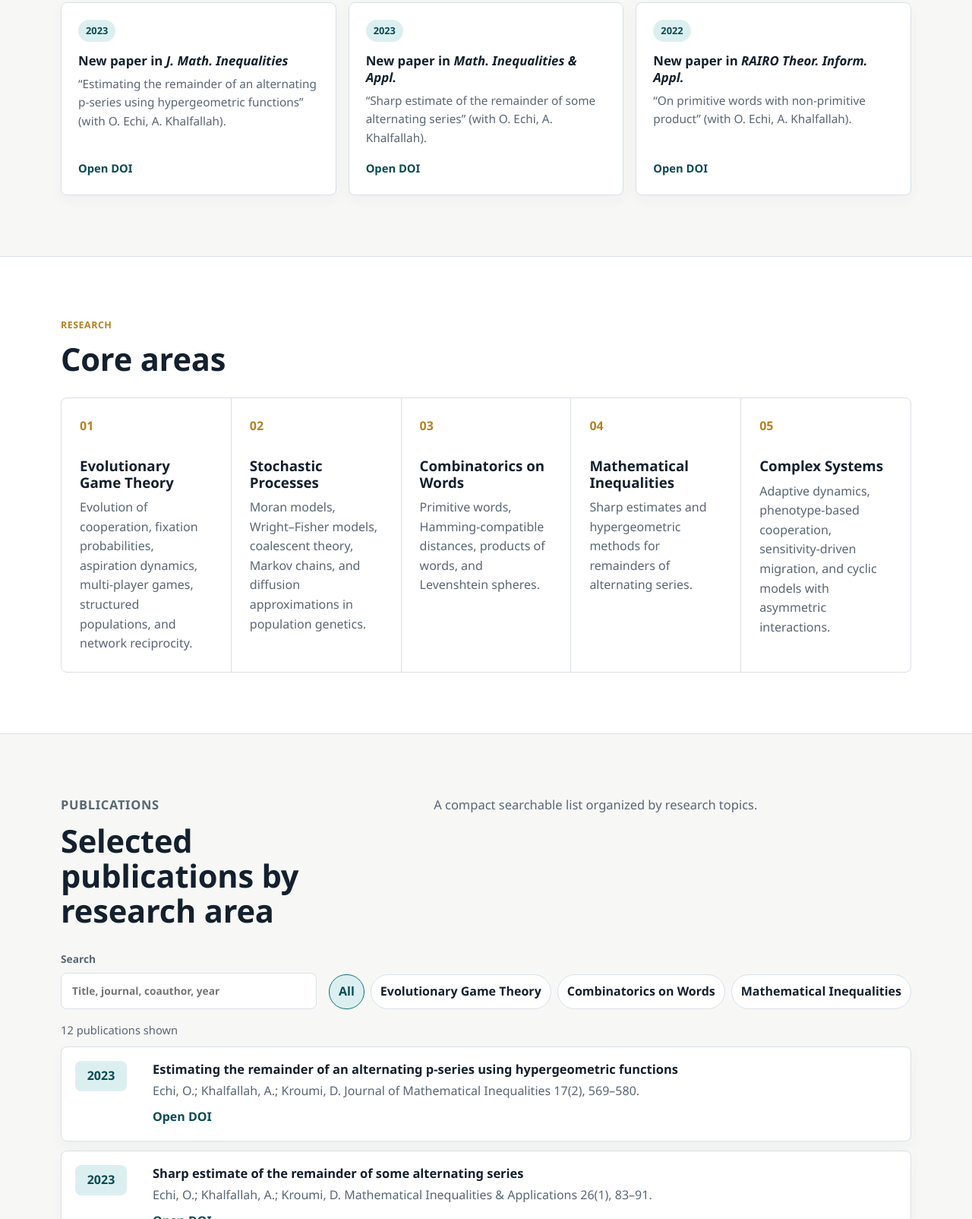
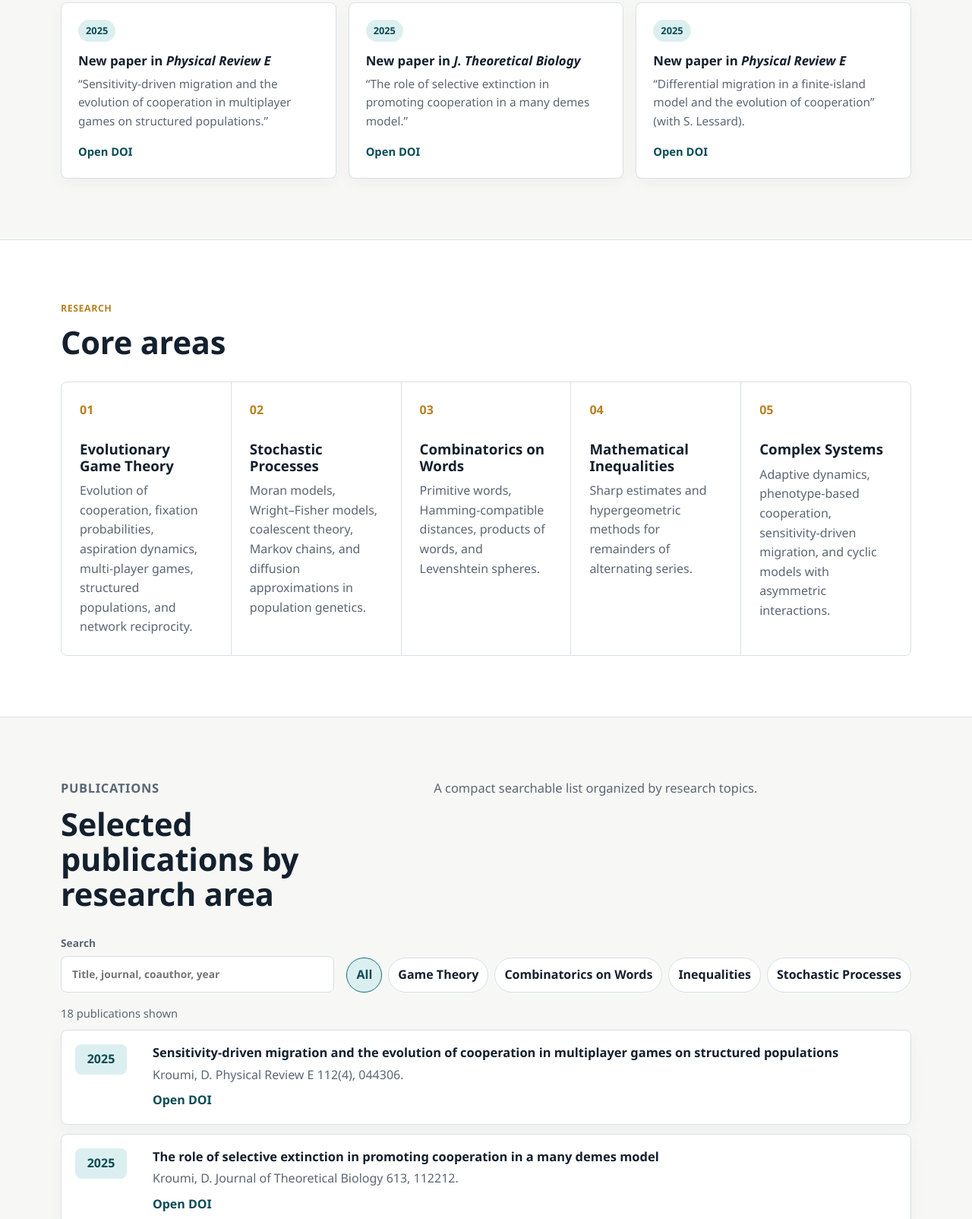
Before and after one commit to kroumidhaker/kroumidhaker.github.io, a plain HTML site: page index.html in a window 1280 px wide. Shown: the part 1196-2800 px from the top of the page at 76% size. Drawn offline with Linux system fonts and the light colour scheme.

Commit message:
Update to 18 publications from Google Scholar and Pure KFUPM

```diff
--- a/assets/site.js
+++ b/assets/site.js
@@ -1,67 +1,67 @@
 const publications = [
   {
     number: 1,
-    year: 2015,
+    year: 2025,
     tags: ["game-theory"],
-    title: "Conditions for cooperation to be more abundant than defection in a hierarchically structured population",
-    meta: "Kroumi, D.; Lessard, S. Dynamic Games and Applications 5(2), 239–262.",
-    link: "https://doi.org/10.1007/s13235-014-0128-9"
+    title: "Sensitivity-driven migration and the evolution of cooperation in multiplayer games on structured populations",
+    meta: "Kroumi, D. Physical Review E 112(4), 044306.",
+    link: "https://doi.org/10.1103/PhysRevE.112.044306"
   },
   {
     number: 2,
-    year: 2015,
+    year: 2025,
     tags: ["game-theory"],
-    title: "Strong migration limit for games in structured populations: applications to dominance hierarchy and set structure",
-    meta: "Kroumi, D.; Lessard, S. Games 6(3), 318–346.",
-    link: "https://doi.org/10.3390/g6030318"
+    title: "The role of selective extinction in promoting cooperation in a many demes model",
+    meta: "Kroumi, D. Journal of Theoretical Biology 613, 112212.",
+    link: "https://doi.org/10.1016/j.jtbi.2025.112212"
   },
   {
     number: 3,
-    year: 2015,
+    year: 2025,
     tags: ["game-theory"],
-    title: "Evolution of cooperation in a multidimensional phenotype space",
-    meta: "Kroumi, D.; Lessard, S. Theoretical Population Biology 102, 60–75.",
-    link: "https://doi.org/10.1016/j.tpb.2015.03.005"
+    title: "Differential migration in a finite-island model and the evolution of cooperation",
+    meta: "Kroumi, D.; Lessard, S. Physical Review E 111(6), 064304.",
+    link: "https://doi.org/10.1103/PhysRevE.111.064304"
   },
   {
     number: 4,
-    year: 2021,
+    year: 2024,
     tags: ["game-theory"],
-    title: "Aspiration can promote cooperation in well-mixed populations as in regular graphs",
-    meta: "Kroumi, D. Dynamic Games and Applications 11(2), 390–417.",
-    link: "https://doi.org/10.1007/s13235-020-00362-7"
+    title: "Evolutionary game with stochastic payoffs in a finite island model",
+    meta: "Kroumi, D.; Lessard, S. Journal of Dynamics and Games 11(4), 295–334.",
+    link: "https://doi.org/10.3934/jdg.2024014"
   },
   {
     number: 5,
-    year: 2021,
-    tags: ["game-theory"],
-    title: "The effect of variability in payoffs on average abundance in two-player linear games under symmetric mutation",
-    meta: "Kroumi, D.; Lessard, S. Journal of Theoretical Biology 513, Paper No. 110569.",
-    link: "https://doi.org/10.1016/j.jtbi.2020.110569"
+    year: 2024,
+    tags: ["game-theory", "stochastic"],
+    title: "Stochastic viability in an island model with partial dispersal: Approximation by a diffusion process",
+    meta: "Kroumi, D.; Lessard, S. Theoretical Population Biology 158, 170–184.",
+    link: "https://doi.org/10.1016/j.tpb.2024.06.002"
   },
   {
     number: 6,
-    year: 2021,
-    tags: ["game-theory"],
-    title: "Effect of variability in payoffs on conditions for the evolution of cooperation in a small population",
-    meta: "Kroumi, D.; Martin, É.; Li, C.; Lessard, S. Dynamic Games and Applications 11(4), 803–834.",
-    link: "https://doi.org/10.1007/s13235-021-00386-7"
+    year: 2023,
+    tags: ["stochastic"],
+    title: "A graphical representation of the truncated moment of the solution of a nonlinear SPDE",
+    meta: "Smii, B.; Kroumi, D. International Journal of Analysis and Applications 21, 132.",
+    link: "https://doi.org/10.28924/2291-8639-21-2023-132"
   },
   {
     number: 7,
-    year: 2021,
-    tags: ["game-theory"],
-    title: "A game-theoretic approach to analyze interacting actors in GRL goal models",
-    meta: "Hassine, J.; Kroumi, D.; Amyot, D. Requirements Engineering 26(3), 399–422.",
-    link: "https://doi.org/10.1007/s00766-021-00352-y"
+    year: 2023,
+    tags: ["inequalities"],
+    title: "Estimating the remainder of an alternating p-series using hypergeometric functions",
+    meta: "Echi, O.; Khalfallah, A.; Kroumi, D. Journal of Mathematical Inequalities 17(2), 569–580.",
+    link: "https://doi.org/10.7153/jmi-2023-17-36"
   },
   {
     number: 8,
-    year: 2022,
-    tags: ["game-theory"],
-    title: "Evolution of cooperation with respect to fixation probabilities in multi-player games with random payoffs",
-    meta: "Kroumi, D.; Martin, É.; Lessard, S. Theoretical Population Biology 145, 1–21.",
-    link: "https://doi.org/10.1016/j.tpb.2022.02.001"
+    year: 2023,
+    tags: ["inequalities"],
+    title: "Sharp estimate of the remainder of some alternating series",
+    meta: "Echi, O.; Khalfallah, A.; Kroumi, D. Mathematical Inequalities & Applications 26(1), 83–91.",
+    link: "https://doi.org/10.7153/mia-2023-26-07"
   },
   {
     number: 9,
@@ -74,26 +74,74 @@ const publications = [
   {
     number: 10,
     year: 2022,
+    tags: ["game-theory"],
+    title: "Evolution of cooperation with respect to fixation probabilities in multi-player games with random payoffs",
+    meta: "Kroumi, D.; Martin, É.; Lessard, S. Theoretical Population Biology 145, 1–21.",
+    link: "https://doi.org/10.1016/j.tpb.2022.02.001"
+  },
+  {
+    number: 11,
+    year: 2022,
     tags: ["words"],
     title: "On primitive words with non-primitive product",
-    meta: "Echi, O.; Khalfallah, A.; Kroumi, D. RAIRO – Theoretical Informatics and Applications 56, Article 4, 11 pp.",
+    meta: "Echi, O.; Khalfallah, A.; Kroumi, D. RAIRO – Theoretical Informatics and Applications 56, Article 4.",
     link: "https://doi.org/10.1051/ita/2022004"
   },
   {
-    number: 11,
-    year: 2023,
-    tags: ["inequalities"],
-    title: "Estimating the remainder of an alternating p-series using hypergeometric functions",
-    meta: "Echi, O.; Khalfallah, A.; Kroumi, D. Journal of Mathematical Inequalities 17(2), 569–580.",
-    link: "https://doi.org/10.7153/jmi-2023-17-36"
+    number: 12,
+    year: 2021,
+    tags: ["game-theory"],
+    title: "Effect of variability in payoffs on conditions for the evolution of cooperation in a small population",
+    meta: "Kroumi, D.; Martin, É.; Li, C.; Lessard, S. Dynamic Games and Applications 11(4), 803–834.",
+    link: "https://doi.org/10.1007/s13235-021-00386-7"
   },
   {
-    number: 12,
-    year: 2023,
-    tags: ["inequalities"],
-    title: "Sharp estimate of the remainder of some alternating series",
-    meta: "Echi, O.; Khalfallah, A.; Kroumi, D. Mathematical Inequalities & Applications 26(1), 83–91.",
-    link: "https://doi.org/10.7153/mia-2023-26-07"
+    number: 13,
+    year: 2021,
+    tags: ["game-theory"],
+    title: "A game-theoretic approach to analyze interacting actors in GRL goal models",
+    meta: "Hassine, J.; Kroumi, D.; Amyot, D. Requirements Engineering 26(3), 399–422.",
+    link: "https://doi.org/10.1007/s00766-021-00352-y"
+  },
+  {
+    number: 14,
+    year: 2021,
+    tags: ["game-theory"],
+    title: "Aspiration can promote cooperation in well-mixed populations as in regular graphs",
+    meta: "Kroumi, D. Dynamic Games and Applications 11(2), 390–417.",
+    link: "https://doi.org/10.1007/s13235-020-00362-7"
+  },
+  {
+    number: 15,
+    year: 2021,
+    tags: ["game-theory"],
+    title: "The effect of variability in payoffs on average abundance in two-player linear games under symmetric mutation",
+    meta: "Kroumi, D.; Lessard, S. Journal of Theoretical Biology 513, 110569.",
+    link: "https://doi.org/10.1016/j.jtbi.2020.110569"
+  },
+  {
+    number: 16,
+    year: 2015,
+    tags: ["game-theory"],
+    title: "Strong migration limit for games in structured populations",
+    meta: "Kroumi, D.; Lessard, S. Games 6(3), 318–346.",
+    link: "https://doi.org/10.3390/g6030318"
+  },
+  {
+    number: 17,
+    year: 2015,
+    tags: ["game-theory"],
+    title: "Conditions for cooperation to be more abundant than defection in a hierarchically structured population",
+    meta: "Kroumi, D.; Lessard, S. Dynamic Games and Applications 5(2), 239–262.",
+    link: "https://doi.org/10.1007/s13235-014-0128-9"
+  },
+  {
+    number: 18,
+    year: 2015,
+    tags: ["game-theory"],
+    title: "Evolution of cooperation in a multidimensional phenotype space",
+    meta: "Kroumi, D.; Lessard, S. Theoretical Population Biology 102, 60–75.",
+    link: "https://doi.org/10.1016/j.tpb.2015.03.005"
   }
 ];
 
--- a/index.html
+++ b/index.html
@@ -51,7 +51,7 @@
           <a class="button ghost" href="#publicationList">View Publications</a>
         </div>
         <dl class="hero-facts" aria-label="Research summary">
-          <div><dt data-count="12">12</dt><dd>publications</dd></div>
+          <div><dt data-count="18">18</dt><dd>publications</dd></div>
           <div><dt data-count="15">15</dt><dd>years of research</dd></div>
           <div><dt data-count="14">14</dt><dd>years of teaching</dd></div>
           <div class="visitor-stat">
@@ -109,31 +109,31 @@
 
       <ol class="news-list">
         <li class="news-item">
-          <time datetime="2023">2023</time>
-          <h3>New paper in <em>J. Math. Inequalities</em></h3>
+          <time datetime="2025">2025</time>
+          <h3>New paper in <em>Physical Review E</em></h3>
           <p>
-            &ldquo;Estimating the remainder of an alternating p-series using
-            hypergeometric functions&rdquo; (with O. Echi, A. Khalfallah).
+            &ldquo;Sensitivity-driven migration and the evolution of cooperation
+            in multiplayer games on structured populations.&rdquo;
           </p>
-          <a class="news-link" href="https://doi.org/10.7153/jmi-2023-17-36" rel="noopener">Open DOI</a>
+          <a class="news-link" href="https://doi.org/10.1103/PhysRevE.112.044306" rel="noopener">Open DOI</a>
         </li>
         <li class="news-item">
-          <time datetime="2023">2023</time>
-          <h3>New paper in <em>Math. Inequalities &amp; Appl.</em></h3>
+          <time datetime="2025">2025</time>
+          <h3>New paper in <em>J. Theoretical Biology</em></h3>
           <p>
-            &ldquo;Sharp estimate of the remainder of some alternating series&rdquo;
-            (with O. Echi, A. Khalfallah).
+            &ldquo;The role of selective extinction in promoting cooperation
+            in a many demes model.&rdquo;
           </p>
-          <a class="news-link" href="https://doi.org/10.7153/mia-2023-26-07" rel="noopener">Open DOI</a>
+          <a class="news-link" href="https://doi.org/10.1016/j.jtbi.2025.112212" rel="noopener">Open DOI</a>
         </li>
         <li class="news-item">
-          <time datetime="2022">2022</time>
-          <h3>New paper in <em>RAIRO Theor. Inform. Appl.</em></h3>
+          <time datetime="2025">2025</time>
+          <h3>New paper in <em>Physical Review E</em></h3>
           <p>
-            &ldquo;On primitive words with non-primitive product&rdquo;
-            (with O. Echi, A. Khalfallah).
+            &ldquo;Differential migration in a finite-island model and the
+            evolution of cooperation&rdquo; (with S. Lessard).
           </p>
-          <a class="news-link" href="https://doi.org/10.1051/ita/2022004" rel="noopener">Open DOI</a>
+          <a class="news-link" href="https://doi.org/10.1103/PhysRevE.111.064304" rel="noopener">Open DOI</a>
         </li>
       </ol>
     </section>
@@ -197,15 +197,64 @@
         </label>
         <div class="filters" role="group" aria-label="Publication filters">
           <button class="filter active" type="button" data-filter="all">All</button>
-          <button class="filter" type="button" data-filter="game-theory">Evolutionary Game Theory</button>
+          <button class="filter" type="button" data-filter="game-theory">Game Theory</button>
           <button class="filter" type="button" data-filter="words">Combinatorics on Words</button>
-          <button class="filter" type="button" data-filter="inequalities">Mathematical Inequalities</button>
+          <button class="filter" type="button" data-filter="inequalities">Inequalities</button>
+          <button class="filter" type="button" data-filter="stochastic">Stochastic Processes</button>
         </div>
       </div>
 
-      <div class="pub-status" id="publicationStatus" aria-live="polite">12 publications shown</div>
+      <div class="pub-status" id="publicationStatus" aria-live="polite">18 publications shown</div>
       <div class="publication-list" id="publicationList">
         <!-- Pre-rendered fallback; site.js enhances with search and filters -->
+        <article class="publication">
+          <time datetime="2025">2025</time>
+          <div>
+            <h3>Sensitivity-driven migration and the evolution of cooperation in multiplayer games on structured populations</h3>
+            <p>Kroumi, D. Physical Review E 112(4), 044306.</p>
+            <a href="https://doi.org/10.1103/PhysRevE.112.044306" rel="noopener">Open DOI</a>
+          </div>
+        </article>
+        <article class="publication">
+          <time datetime="2025">2025</time>
+          <div>
+            <h3>The role of selective extinction in promoting cooperation in a many demes model</h3>
+            <p>Kroumi, D. Journal of Theoretical Biology 613, 112212.</p>
+            <a href="https://doi.org/10.1016/j.jtbi.2025.112212" rel="noopener">Open DOI</a>
+          </div>
+        </article>
+        <article class="publication">
+          <time datetime="2025">2025</time>
+          <div>
+            <h3>Differential migration in a finite-island model and the evolution of cooperation</h3>
+            <p>Kroumi, D.; Lessard, S. Physical Review E 111(6), 064304.</p>
+            <a href="https://doi.org/10.1103/PhysRevE.111.064304" rel="noopener">Open DOI</a>
+          </div>
+        </article>
+        <article class="publication">
+          <time datetime="2024">2024</time>
+          <div>
+            <h3>Evolutionary game with stochastic payoffs in a finite island model</h3>
+            <p>Kroumi, D.; Lessard, S. Journal of Dynamics and Games 11(4), 295–334.</p>
+            <a href="https://doi.org/10.3934/jdg.2024014" rel="noopener">Open DOI</a>
+          </div>
+        </article>
+        <article class="publication">
+          <time datetime="2024">2024</time>
+          <div>
+            <h3>Stochastic viability in an island model with partial dispersal: Approximation by a diffusion process</h3>
+            <p>Kroumi, D.; Lessard, S. Theoretical Population Biology 158, 170–184.</p>
+            <a href="https://doi.org/10.1016/j.tpb.2024.06.002" rel="noopener">Open DOI</a>
+          </div>
+        </article>
+        <article class="publication">
+          <time datetime="2023">2023</time>
+          <div>
+            <h3>A graphical representation of the truncated moment of the solution of a nonlinear SPDE</h3>
+            <p>Smii, B.; Kroumi, D. International Journal of Analysis and Applications 21, 132.</p>
+            <a href="https://doi.org/10.28924/2291-8639-21-2023-132" rel="noopener">Open DOI</a>
+          </div>
+        </article>
         <article class="publication">
           <time datetime="2023">2023</time>
           <div>
@@ -225,9 +274,9 @@
         <article class="publication">
           <time datetime="2022">2022</time>
           <div>
-            <h3>On primitive words with non-primitive product</h3>
-            <p>Echi, O.; Khalfallah, A.; Kroumi, D. RAIRO – Theoretical Informatics and Applications 56, Article 4, 11 pp.</p>
-            <a href="https://doi.org/10.1051/ita/2022004" rel="noopener">Open DOI</a>
+            <h3>Average abundancy of cooperation in multi-player games with random payoffs</h3>
+            <p>Kroumi, D.; Lessard, S. Journal of Mathematical Biology 85(3), Paper No. 27.</p>
+            <a href="https://doi.org/10.1007/s00285-022-01793-z" rel="noopener">Open DOI</a>
           </div>
         </article>
         <article class="publication">
@@ -241,25 +290,9 @@
         <article class="publication">
           <time datetime="2022">2022</time>
           <div>
-            <h3>Average abundancy of cooperation in multi-player games with random payoffs</h3>
-            <p>Kroumi, D.; Lessard, S. Journal of Mathematical Biology 85(3), Paper No. 27.</p>
-            <a href="https://doi.org/10.1007/s00285-022-01793-z" rel="noopener">Open DOI</a>
-          </div>
-        </article>
-        <article class="publication">
-          <time datetime="2021">2021</time>
-          <div>
-            <h3>Aspiration can promote cooperation in well-mixed populations as in regular graphs</h3>
-            <p>Kroumi, D. Dynamic Games and Applications 11(2), 390–417.</p>
-            <a href="https://doi.org/10.1007/s13235-020-00362-7" rel="noopener">Open DOI</a>
-          </div>
-        </article>
-        <article class="publication">
-          <time datetime="2021">2021</time>
-          <div>
-            <h3>The effect of variability in payoffs on average abundance in two-player linear games under symmetric mutation</h3>
-            <p>Kroumi, D.; Lessard, S. Journal of Theoretical Biology 513, Paper No. 110569.</p>
-            <a href="https://doi.org/10.1016/j.jtbi.2020.110569" rel="noopener">Open DOI</a>
+            <h3>On primitive words with non-primitive product</h3>
+            <p>Echi, O.; Khalfallah, A.; Kroumi, D. RAIRO – Theoretical Informatics and Applications 56, Article 4.</p>
+            <a href="https://doi.org/10.1051/ita/2022004" rel="noopener">Open DOI</a>
           </div>
         </article>
         <article class="publication">
@@ -279,19 +312,35 @@
           </div>
         </article>
         <article class="publication">
+          <time datetime="2021">2021</time>
+          <div>
+            <h3>Aspiration can promote cooperation in well-mixed populations as in regular graphs</h3>
+            <p>Kroumi, D. Dynamic Games and Applications 11(2), 390–417.</p>
+            <a href="https://doi.org/10.1007/s13235-020-00362-7" rel="noopener">Open DOI</a>
+          </div>
+        </article>
+        <article class="publication">
+          <time datetime="2021">2021</time>
+          <div>
+            <h3>The effect of variability in payoffs on average abundance in two-player linear games under symmetric mutation</h3>
+            <p>Kroumi, D.; Lessard, S. Journal of Theoretical Biology 513, 110569.</p>
+            <a href="https://doi.org/10.1016/j.jtbi.2020.110569" rel="noopener">Open DOI</a>
+          </div>
+        </article>
+        <article class="publication">
+          <time datetime="2015">2015</time>
+          <div>
+            <h3>Strong migration limit for games in structured populations</h3>
+            <p>Kroumi, D.; Lessard, S. Games 6(3), 318–346.</p>
+            <a href="https://doi.org/10.3390/g6030318" rel="noopener">Open DOI</a>
+          </div>
+        </article>
+        <article class="publication">
           <time datetime="2015">2015</time>
           <div>
             <h3>Conditions for cooperation to be more abundant than defection in a hierarchically structured population</h3>
             <p>Kroumi, D.; Lessard, S. Dynamic Games and Applications 5(2), 239–262.</p>
             <a href="https://doi.org/10.1007/s13235-014-0128-9" rel="noopener">Open DOI</a>
-          </div>
-        </article>
-        <article class="publication">
-          <time datetime="2015">2015</time>
-          <div>
-            <h3>Strong migration limit for games in structured populations: applications to dominance hierarchy and set structure</h3>
-            <p>Kroumi, D.; Lessard, S. Games 6(3), 318–346.</p>
-            <a href="https://doi.org/10.3390/g6030318" rel="noopener">Open DOI</a>
           </div>
         </article>
         <article class="publication">
```
